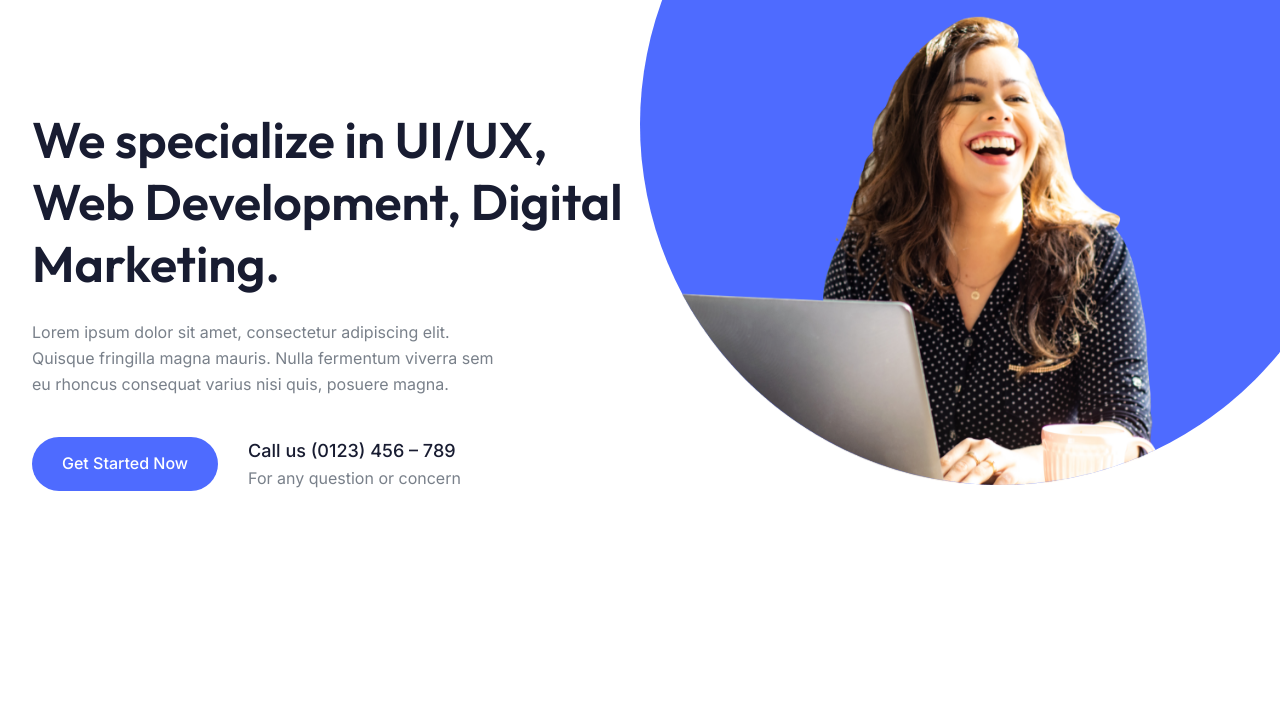
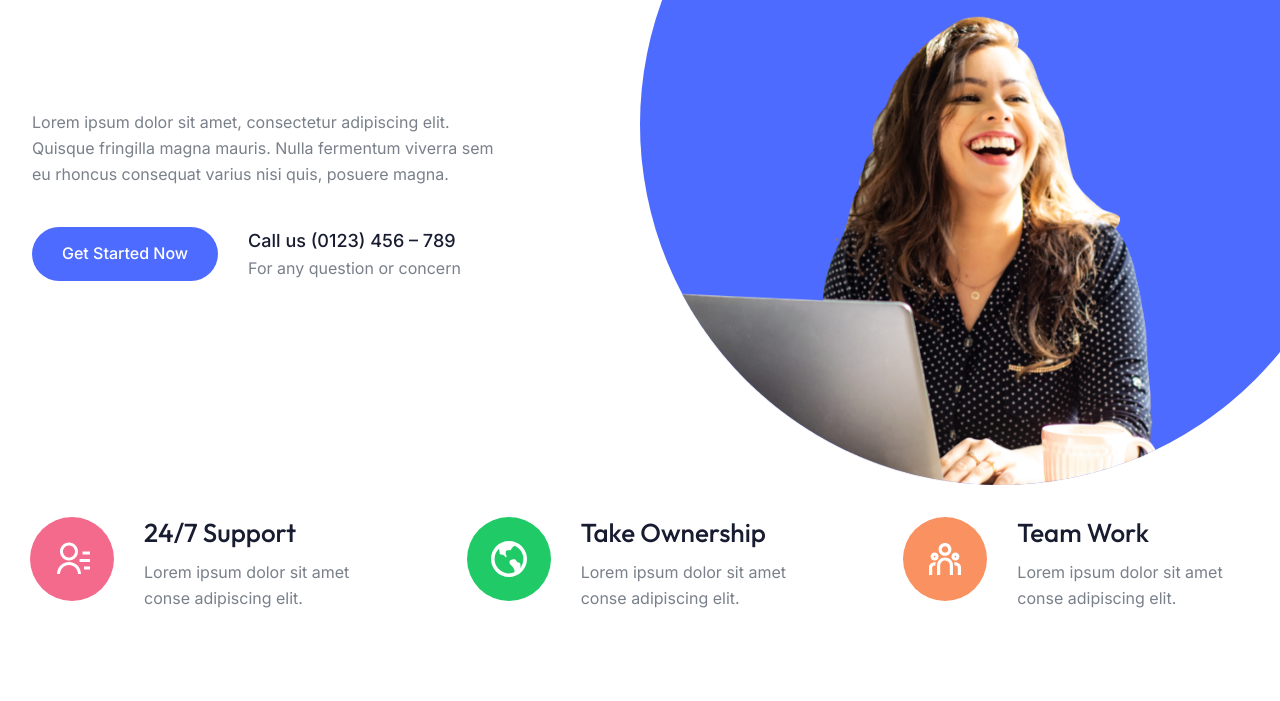
Before and after one commit to mercedesesposito/bartenderclub1, a plain HTML site: page index.html in a window 1280 px wide. Shown: the part 99-800 px from the top of the page. Drawn offline with Linux system fonts and the light colour scheme.

Commit message:
primeros cambios

```diff
--- a/index.html
+++ b/index.html
@@ -119,7 +119,6 @@
         <div class="bb ze ki xn 2xl:ud-px-0">
           <div class="tc _o">
             <div class="animate_left jn/2">
-              <h1 class="fk vj zp or kk wm wb">We specialize in UI/UX, Web Development, Digital Marketing.</h1>
               <p class="fq">
                 Lorem ipsum dolor sit amet, consectetur adipiscing elit. Quisque fringilla magna mauris. Nulla fermentum viverra sem eu rhoncus consequat varius nisi quis, posuere magna.
               </p>
```
